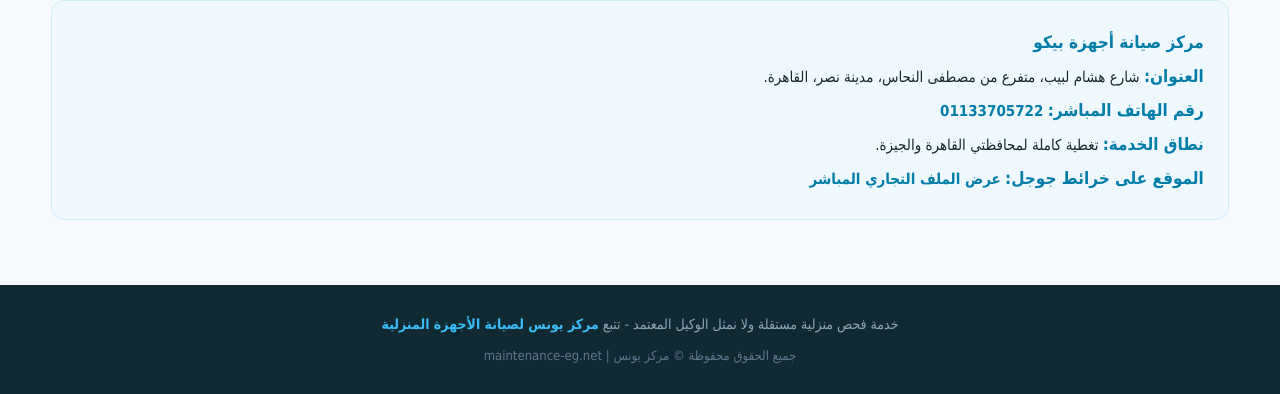
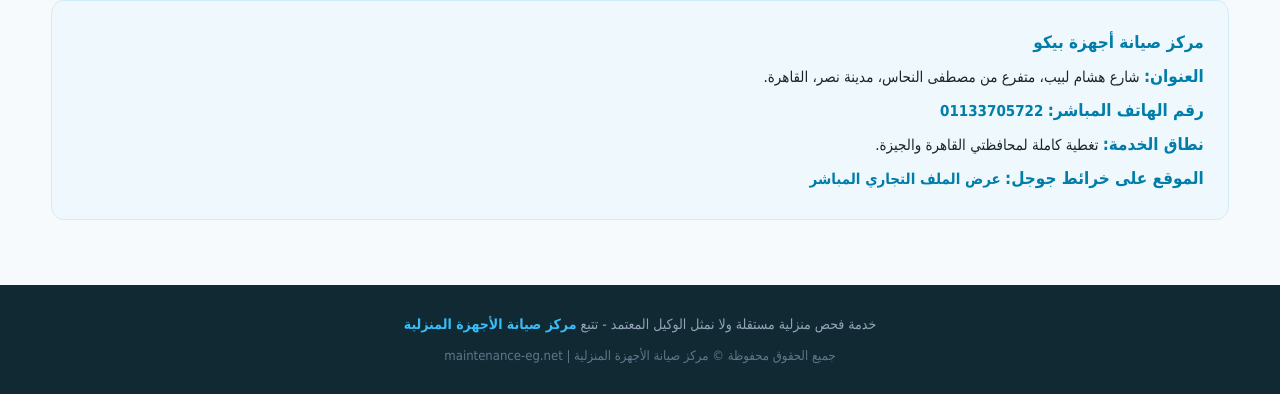
Before and after one commit to unionairegy/beko, a plain HTML site: page index.html in a window 1280 px wide. Shown: the part 5329-5723 px from the top of the page. Drawn offline with Linux system fonts and the light colour scheme.

Commit message:
Update index.html

```diff
--- a/index.html
+++ b/index.html
@@ -10,11 +10,11 @@
     <meta name="google-site-verification" content="f8DbpT_KntrEpZ-VksBHYT-74dE8stXJyg8iQTwD8CQ" />
 
     <script async src="https://www.googletagmanager.com/gtm.js?id=GTM-PML9TR8T"></script>
-<script>
-  window.dataLayer = window.dataLayer || [];
-  function gtag(){dataLayer.push(arguments);}
-  gtag('js', new Date());
-</script>
+    <script>
+      window.dataLayer = window.dataLayer || [];
+      function gtag(){dataLayer.push(arguments);}
+      gtag('js', new Date());
+    </script>
 
     <!-- Local Business & FAQ Schema Entity Linking (SEO Power-Up & CID Lock) -->
     <script type="application/ld+json">
@@ -40,7 +40,7 @@
           "priceRange": "$$",
           "parentOrganization": {
             "@type": "HomeGoodsStore",
-            "name": "مركز يونس لصيانة الأجهزة المنزلية",
+            "name": "مركز صيانة الأجهزة المنزلية",
             "url": "https://maintenance-eg.net/"
           },
           "address": {
@@ -788,8 +788,7 @@
                         <label for="time">الموعد المفضل للزيارة *</label>
                         <select id="time" name="الموعد_المفضل" required>
                             <option value="طوارئ / بأسرع وقت اليوم">⚡ طوارئ / بأسرع وقت اليوم</option>
-                            <option value="فترة صباحية">الفترة الصباحية</option>
-                            <option value="فترة مسائية">الفترة المسائية</option>
+                            <option value="فترة صباحية">الفترة الصباحية</option>                            <option value="فترة مسائية">الفترة المسائية</option>
                         </select>
                     </div>
                     <div class="form-group">
@@ -850,14 +849,14 @@
     </div>
 </section>
 
-<!-- الفوتر المختصر والنظيف -->
+<!-- الفوتر بعد تعديل الحقوق -->
 <footer>
     <div class="container" style="max-width: 900px; margin: auto; padding: 0 15px; font-size: 14px; color: #94a3b8; line-height: 2;">
         <div>
-            خدمة فحص منزلية مستقلة ولا نمثل الوكيل المعتمد - تتبع <a href="https://maintenance-eg.net/" style="color: #38bdf8; font-weight: bold; text-decoration: none;">مركز يونس لصيانة الأجهزة المنزلية</a>
+            خدمة فحص منزلية مستقلة ولا نمثل الوكيل المعتمد - تتبع <a href="https://maintenance-eg.net/" style="color: #38bdf8; font-weight: bold; text-decoration: none;">مركز صيانة الأجهزة المنزلية</a>
         </div>
         <div style="font-size: 13px; color: #64748b; margin-top: 5px;">
-            جميع الحقوق محفوظة © مركز يونس | maintenance-eg.net
+            جميع الحقوق محفوظة © مركز صيانة الأجهزة المنزلية | maintenance-eg.net
         </div>
     </div>
 </footer>
```
